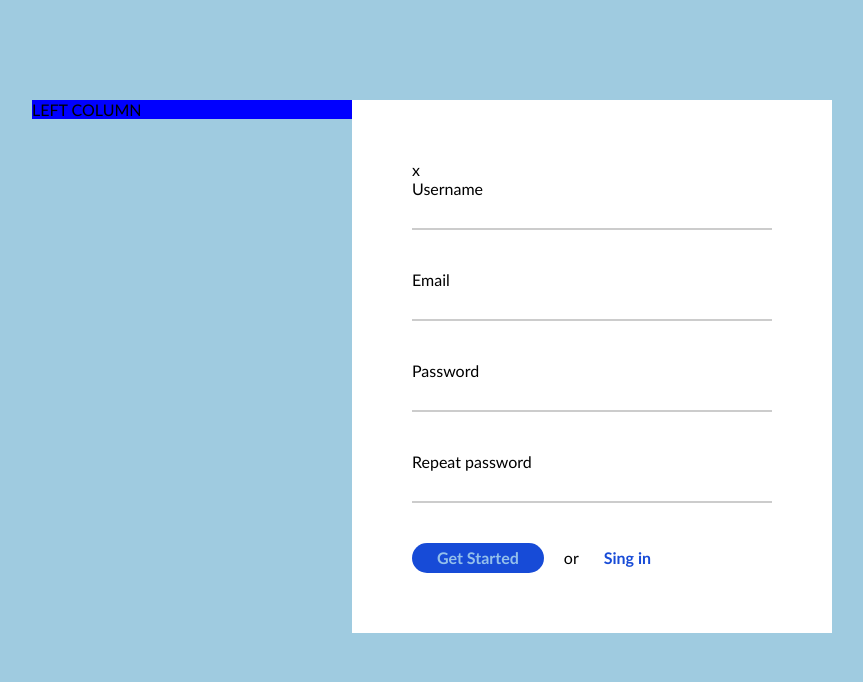
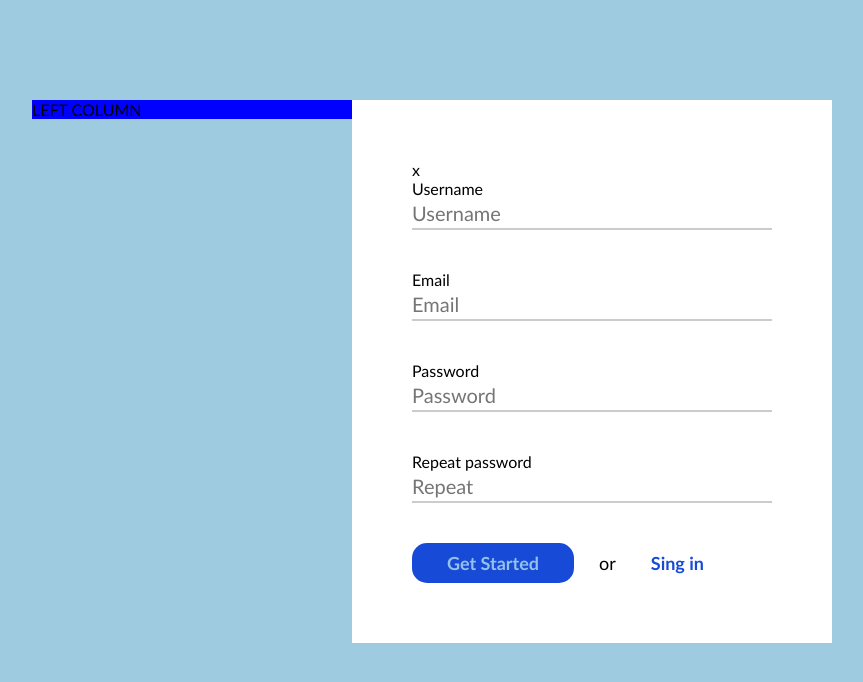
Before and after one commit to RutaMat/5-Sing-up, a plain HTML site: page index.html in a window 1280 px wide. Shown: the whole page, without its empty margins (208-1071 px from the left). Drawn offline with Linux system fonts and the light colour scheme.

Commit message:
Form structure #2

```diff
--- a/css/main.css
+++ b/css/main.css
@@ -71,10 +71,10 @@ form > .form-row > input {
 }
 form > .form-row > button {
     float: left;
-    padding: 5px;
-    padding-left: 25px;
-    padding-right: 25px;
-    font-size: 16px;
+    padding: 10px;
+    padding-left: 35px;
+    padding-right: 35px;
+    font-size: 18px;
     font-weight: bold;
     line-height: 20px;
     border: none;
@@ -88,18 +88,18 @@ form > .form-row > button {
 }
 form >.form-row > span {
     float: left;
-    padding: 5px;
+    padding: 10px;
     margin-left: 15px;
     margin-right: 15px;
-    font-size: 16px;
+    font-size: 18px;
     line-height: 20px;
 
 
 }
 form >.form-row > a {
     float: left;
-    padding: 5px;
-    font-size: 16px;
+    padding: 10px;
+    font-size: 18px;
     line-height: 20px;
     text-decoration: none;
     color: #174BD7;
--- a/index.html
+++ b/index.html
@@ -17,20 +17,20 @@
 
         <form>
             <div class="form-row">
-                <label for="">Username</label>
-                <input type="text">
+                <label for="username">Username</label>
+                <input id="username" type="text" placeholder="Username" required >
             </div>
             <div class="form-row">
-                <label for="">Email</label>
-                <input type="text">
+                <label for="email">Email</label>
+                <input id="email" type="email" placeholder="Email" required>
             </div>
             <div class="form-row">
-                <label for="">Password</label>
-                <input type="text">
+                <label for="pass">Password</label>
+                <input id="pass" type="password" placeholder="Password" required>
             </div>
             <div class="form-row">
-                <label for="">Repeat password</label>
-                <input type="text">
+                <label for="re-pass">Repeat password</label>
+                <input id="re-pass" type="password" placeholder="Repeat " required>
             </div>
             <div class="form-row">
                 <button type="submit">Get started</button>
```
